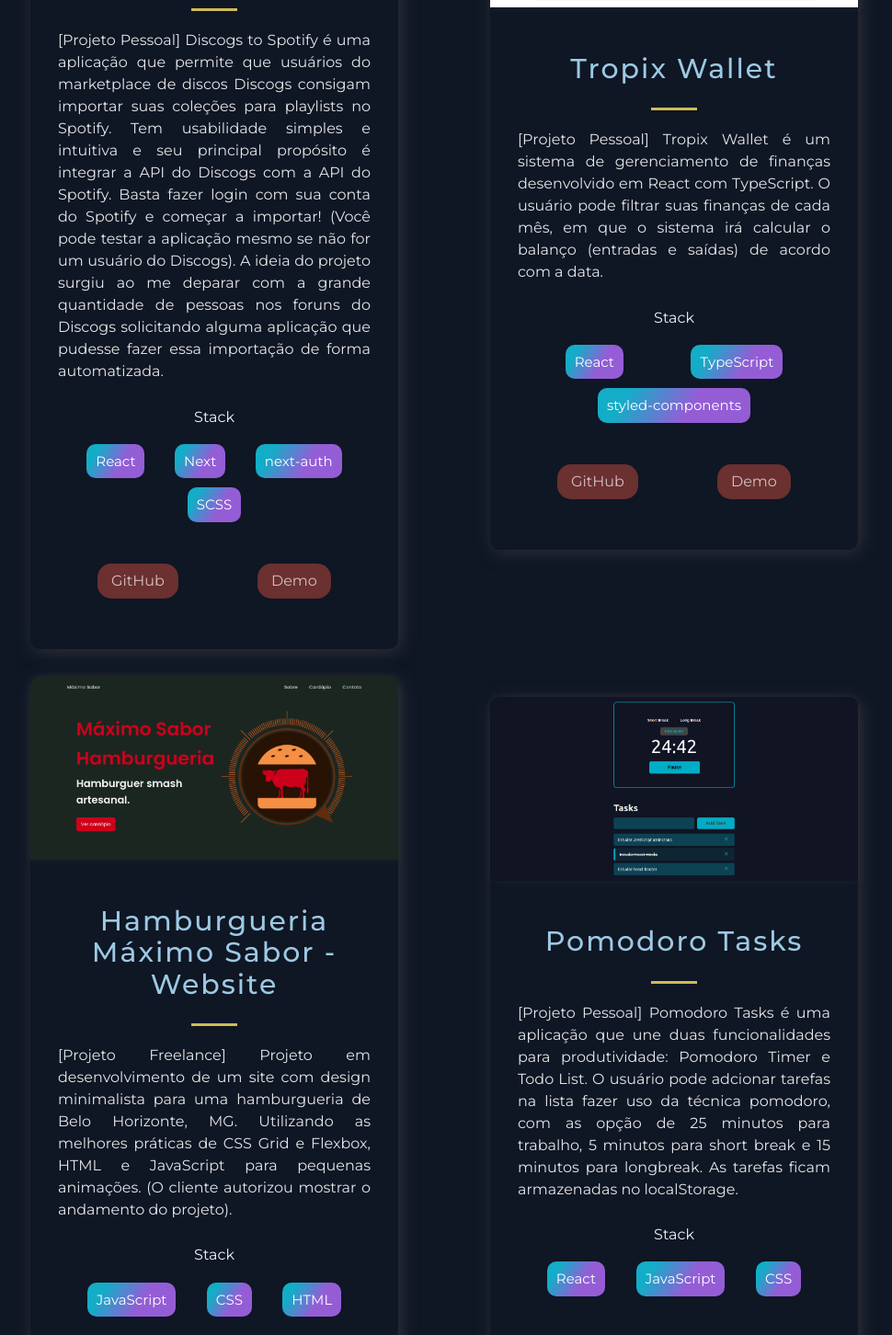
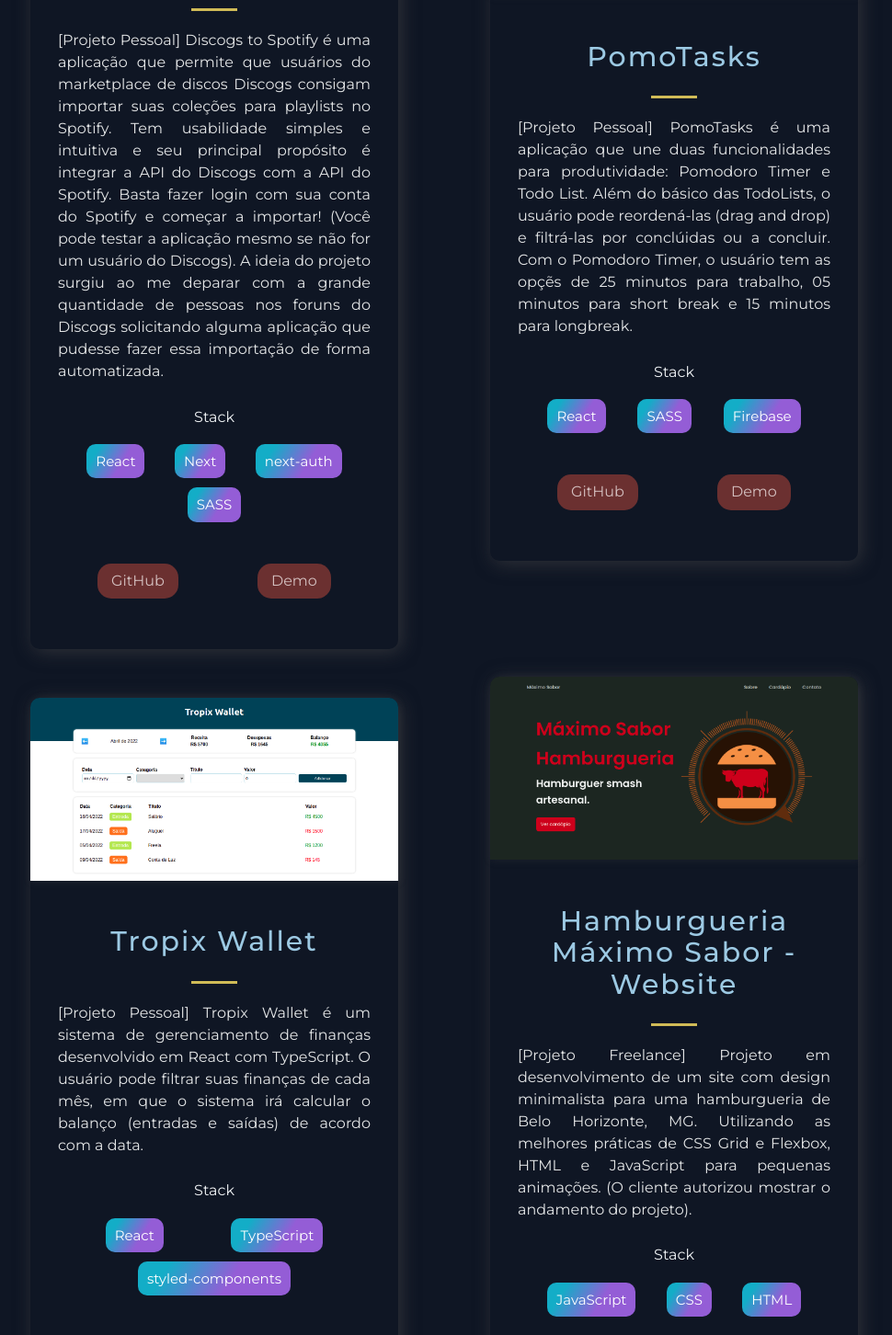
Before and after one commit to gregisb/Portfolio, a Next.js app: page / in a window 1280 px wide. Shown: the part 1090-2542 px from the top of the page at 92% size, without its empty margins (157-1127 px from the left). Built offline with nearby package versions, Linux system fonts and the light colour scheme.

Commit message:
pomotasks

```diff
--- a/src/constants/constants.js
+++ b/src/constants/constants.js
@@ -3,10 +3,19 @@
     title: 'Discogs to Spotify',
     description: "[Projeto Pessoal] Discogs to Spotify é uma aplicação que permite que usuários do marketplace de discos Discogs consigam importar suas coleções para playlists no Spotify. Tem usabilidade simples e intuitiva e seu principal propósito é integrar a API do Discogs com a API do Spotify. Basta fazer login com sua conta do Spotify e começar a importar! (Você pode testar a aplicação mesmo se não for um usuário do Discogs). A ideia do projeto surgiu ao me deparar com a grande quantidade de pessoas nos foruns do Discogs solicitando alguma aplicação que pudesse fazer essa importação de forma automatizada.",
       image: '/images/spotify.png',
-      tags: ['React', 'Next', 'next-auth', 'SCSS'],
+      tags: ['React', 'Next', 'next-auth', 'SASS'],
     source: 'https://discogs-to-spotify.vercel.app/',
     visit: 'https://github.com/gregisb/Discogs-to-Spotify',
     id: 0,
+  },
+  {
+    title: 'PomoTasks',
+    description: "[Projeto Pessoal] PomoTasks é uma aplicação que une duas funcionalidades para produtividade: Pomodoro Timer e Todo List. Além do básico das TodoLists, o usuário pode reordená-las (drag and drop) e filtrá-las por conclúidas ou a concluir. Com o Pomodoro Timer, o usuário tem as opçẽs de 25 minutos para trabalho, 05 minutos para short break e 15 minutos para longbreak.",
+    image: '/images/pomotasks.png',
+    tags: ['React', 'SASS', 'Firebase'],
+    source: 'https://gregisb.github.io/PomoTasks/',
+    visit: 'https://github.com/gregisb/PomoTasks',
+    id: 1,
   },
   {
     title: 'Tropix Wallet',
@@ -26,24 +35,16 @@
     visit: 'https://github.com/gregisb/',
     id: 3,
   },
-  {
-    title: 'Pomodoro Tasks',
-    description: "[Projeto Pessoal] Pomodoro Tasks é uma aplicação que une duas funcionalidades para produtividade: Pomodoro Timer e Todo List. O usuário pode adcionar tarefas na lista fazer uso da técnica pomodoro, com as opção de 25 minutos para trabalho, 5 minutos para short break e 15 minutos para longbreak. As tarefas ficam armazenadas no localStorage.",
-    image: '/images/pomodorotasks.png',
-    tags: ['React', 'JavaScript', 'CSS'],
-    source: 'https://pomodoro-tasks-psi.vercel.app/',
-    visit: 'https://github.com/gregisb/Pomodoro-Tasks',
-    id: 4,
-  },
+
 
   {
     title: 'Podcastr',
     description:"[Projeto NLW RocketSeat] Podcastr é um projeto desenvolvido para reprodução de podcasts. Todo o front-end foi desenvolvido do zero, com os componentes e todas funcionalidades do player, como play, pause, previous, next, loop e repeat! No projeto estão sendo exibidos a lista de episódios da RocketSeat, através da API. Responsividade adcionada por mim.",
     image: '/images/podcastr.png',
-    tags: ['React', 'Next', 'AXIOS', 'styled-components'],
+    tags: ['React', 'Next', 'TypeScript', 'styled-components'],
     source: 'https://gr-podcastr.vercel.app/',
     visit: 'https://github.com/gregisb/podcastrNLW',
-    id: 5,
+    id: 4,
   },
 
   {
@@ -53,7 +54,7 @@
       tags: ['React', 'Node', 'Express', 'MongoDB'],
     source: 'https://jsnotes-client2.herokuapp.com/',
     visit: 'https://github.com/gregisb/JavaScript-notes-Client',
-    id: 6,
+    id: 5,
   },
 
 
```
Also changed, not shown: public/images/pomotasks.png (added).
